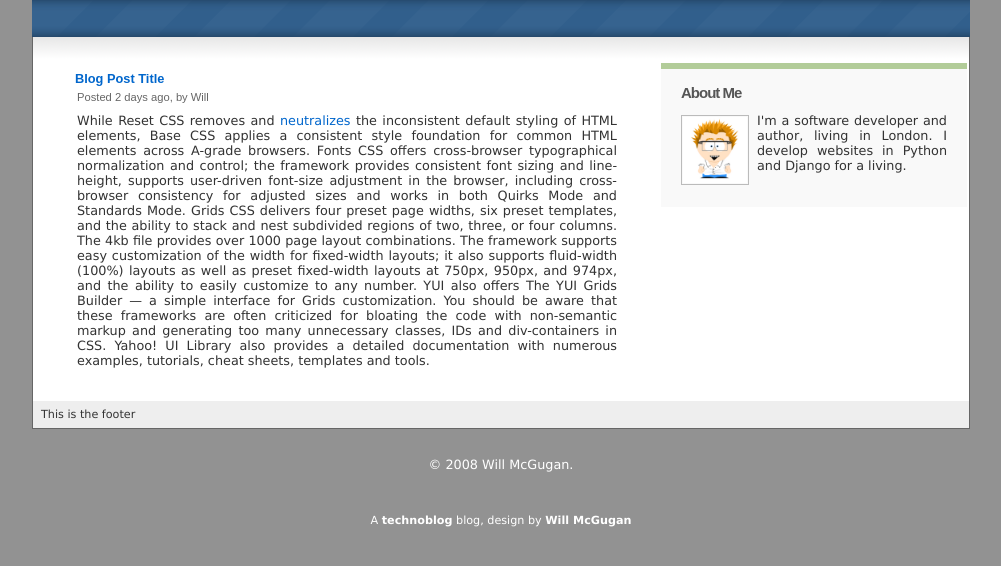
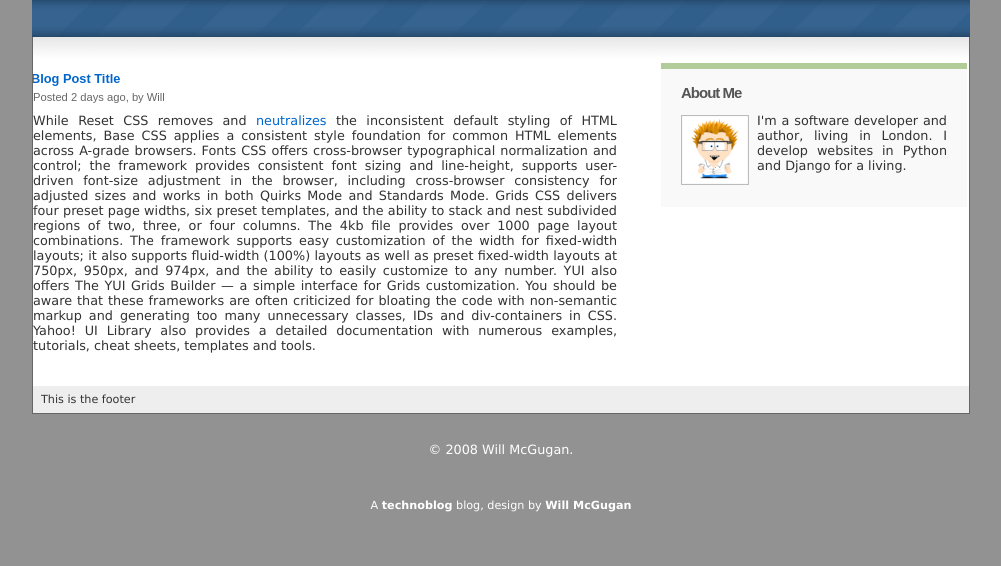
Before and after one commit to elvis-liu/djangotechblog, a Django app: template techblog/templates/blog_base.html in a window 1280 px wide. Shown: the part 41-607 px from the top of the page, without its empty margins (139-1140 px from the left). Run offline with Django 3.2, Linux system fonts and the light colour scheme; the template is opened without the code that fills it, so the values that code supplies are empty; parts of the project's set-up code (start-up, migrations or seed data) failed here and were passed over.

Commit message:
style tweaks
git-svn-id: http://djangotechblog.googlecode.com/svn/trunk@63 6cc07630-a813-11dd-a8c6-677c70d10fe4

```diff
--- a/techblog/media/css/blog_base.css
+++ b/techblog/media/css/blog_base.css
@@ -248,7 +248,7 @@ body
 #column1 .inner
 {
 
-    margin-left:44px;
+    /*margin-left:44px;*/
     margin-right:44px;
 
 }
--- a/techblog/templates/blog.html
+++ b/techblog/templates/blog.html
@@ -26,6 +26,7 @@
 {% for post in posts %}
 
 <div class="entry">
+    {% comment %}
     <div class="post-date">
     <div class="date-inner">
         <span class="month">{{ post.display_time.month|shortmonth }}</span>
@@ -35,7 +36,8 @@
         <span class="year">{{ post.display_time.year }}</span>
         {# {{ post.display_time|timesince }} ago #}
     </div>
-</div>
+    </div>
+    {% endcomment %}
 <h1><a href="{{ post.get_absolute_url }}">{{ post.title }}</a></h1>
 
 {% if not post.content_summary_html %}
```
